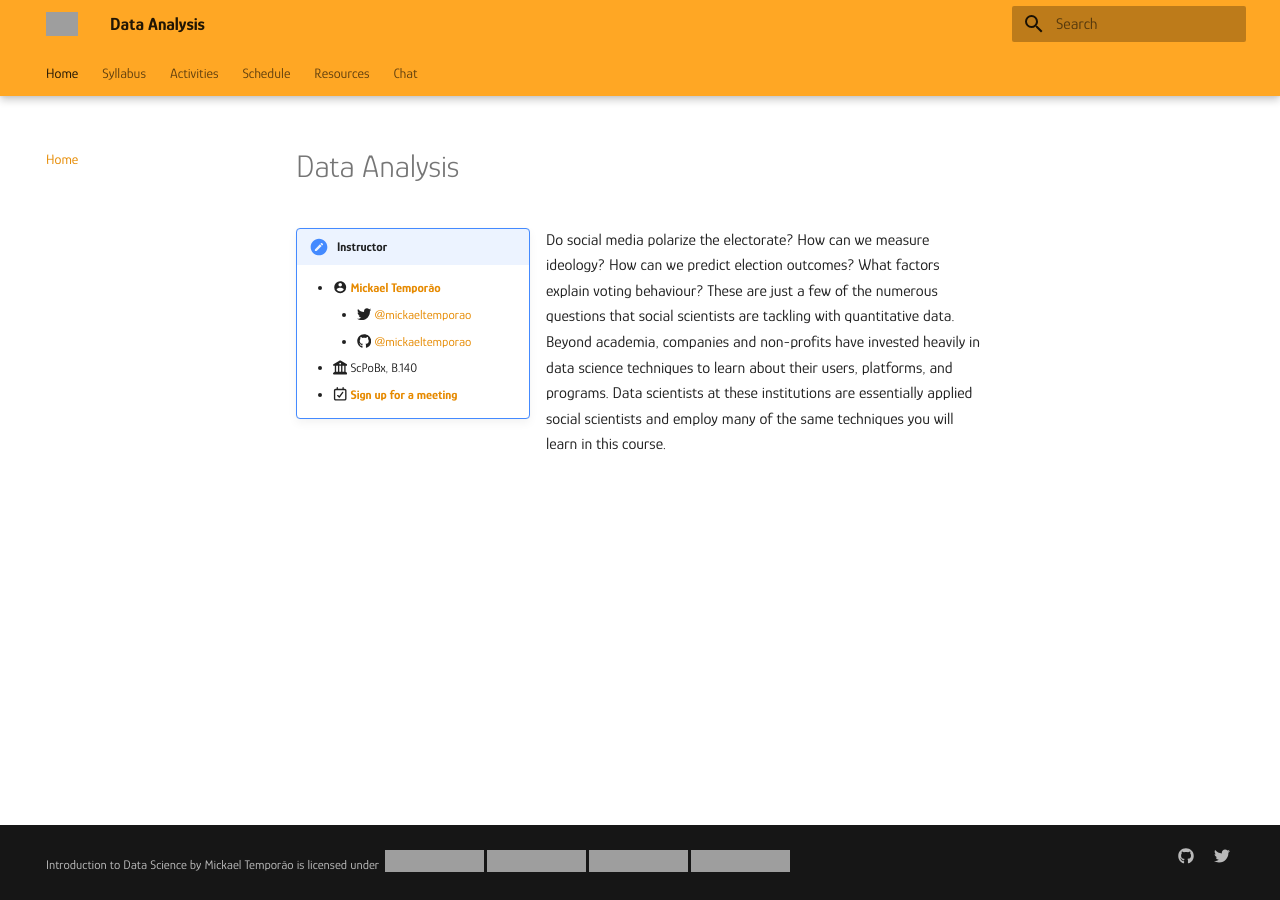
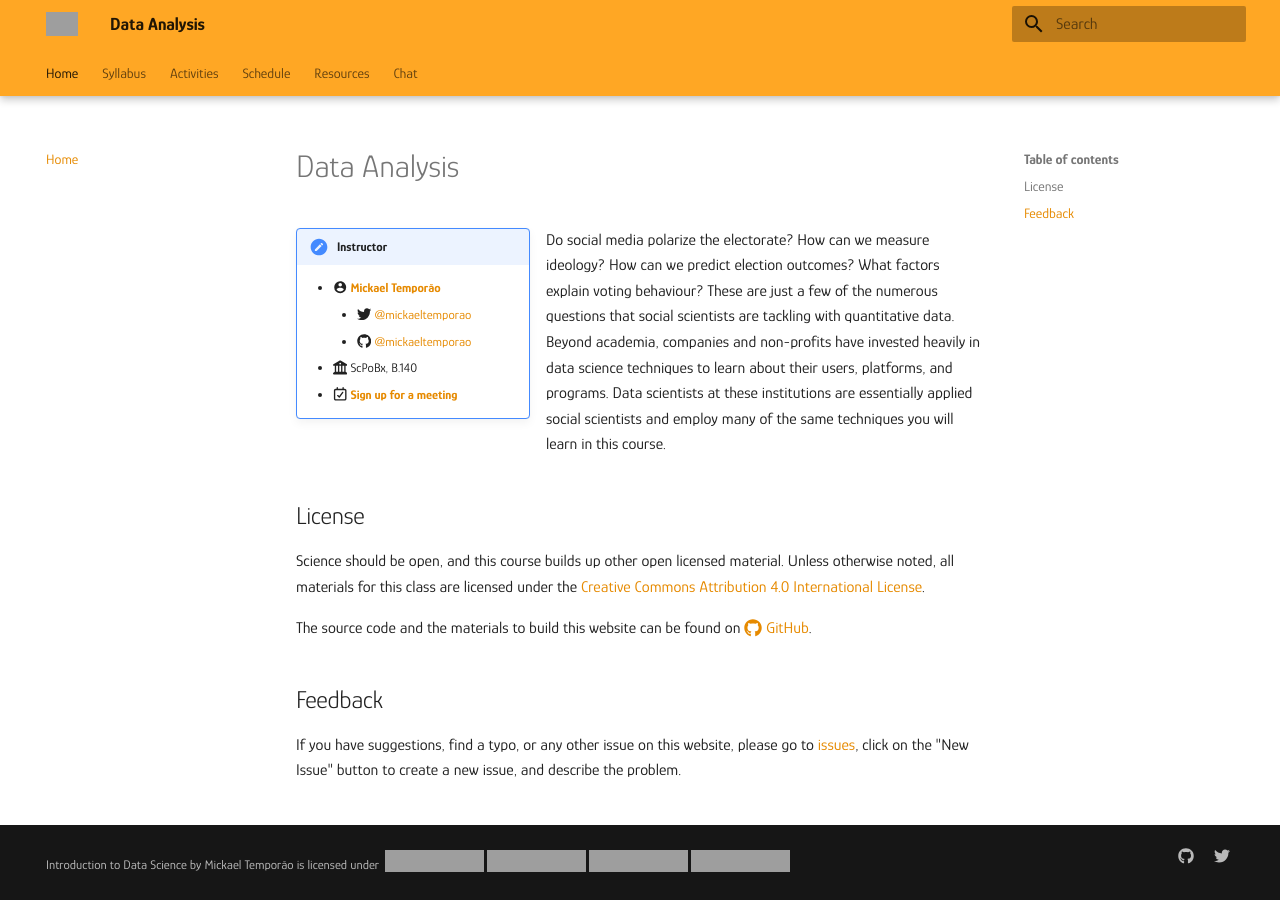
Before and after one commit to mickaeltemporao/data-analysis, an MkDocs documentation site: the page built from docs/index.md, in a window 1280 px wide. Built offline with MkDocs 1.6.1 and Material for MkDocs 9.7.7, drawn with Linux system fonts in a browser that asks for light colours; grey boxes are pictures that could not be loaded.

Commit message:
update index

```diff
--- a/docs/index.md
+++ b/docs/index.md
@@ -8,3 +8,13 @@
      - :fontawesome-regular-calendar-check: [**Sign up for a meeting**](https://calendly.com/mickaeltemporao/data-analysis)
 
 Do social media polarize the electorate? How can we measure ideology? How can we predict election outcomes? What factors explain voting behaviour? These are just a few of the numerous questions that social scientists are tackling with quantitative data. Beyond academia, companies and non-profits have invested heavily in data science techniques to learn about their users, platforms, and programs. Data scientists at these institutions are essentially applied social scientists and employ many of the same techniques you will learn in this course.
+
+## License
+
+Science should be open, and this course builds up other open licensed material. Unless otherwise noted, all materials for this class are licensed under the [Creative Commons Attribution 4.0 International License](http://creativecommons.org/licenses/by-nc-sa/4.0/).
+
+The source code and the materials to build this website can be found on [:fontawesome-brands-github: GitHub](https://github.com/mickaeltemporao/data-analysis).
+
+## Feedback
+
+If you have suggestions, find a typo, or any other issue on this website, please go to [issues](https://github.com/mickaeltemporao/data-analysis/issues), click on the "New Issue" button to create a new issue, and describe the problem.
```
